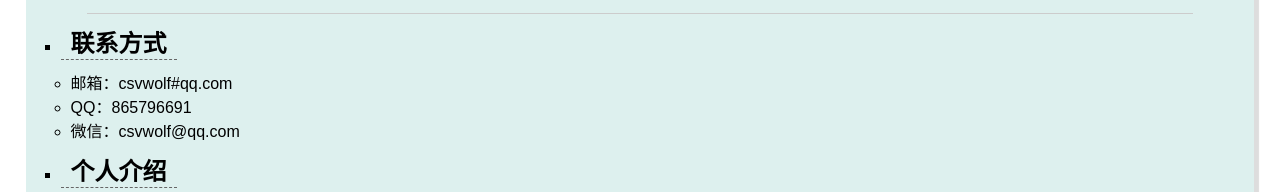
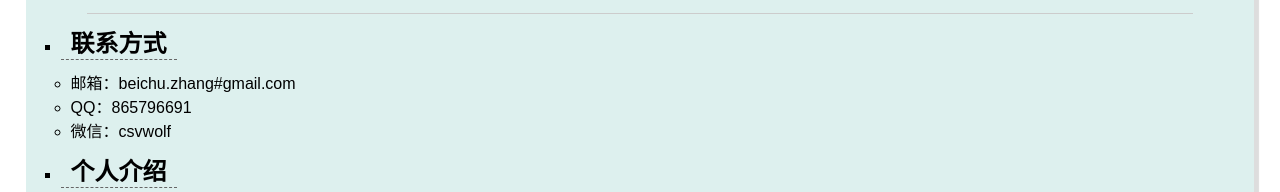
Before and after one commit to csvwolf/Sky_Resume, a plain HTML site: page index.html in a window 1280 px wide. Shown: the part 173-365 px from the top of the page. Drawn offline with Linux system fonts and the light colour scheme.

Commit message:
Modify WeChat & Email

```diff
--- a/index.html
+++ b/index.html
@@ -19,9 +19,9 @@
                 <li>
                     <h2>联系方式</h2>
                     <ul>
-                        <li>邮箱：csvwolf#qq.com</li>
+                        <li>邮箱：beichu.zhang#gmail.com</li>
                         <li>QQ：865796691</li>
-                        <li>微信：csvwolf@qq.com</li>
+                        <li>微信：csvwolf</li>
                     </ul>
                 </li>
                 <li>
```
Also changed, not shown: Sky_Resume/index.html (deleted, +0 -10 lines).
